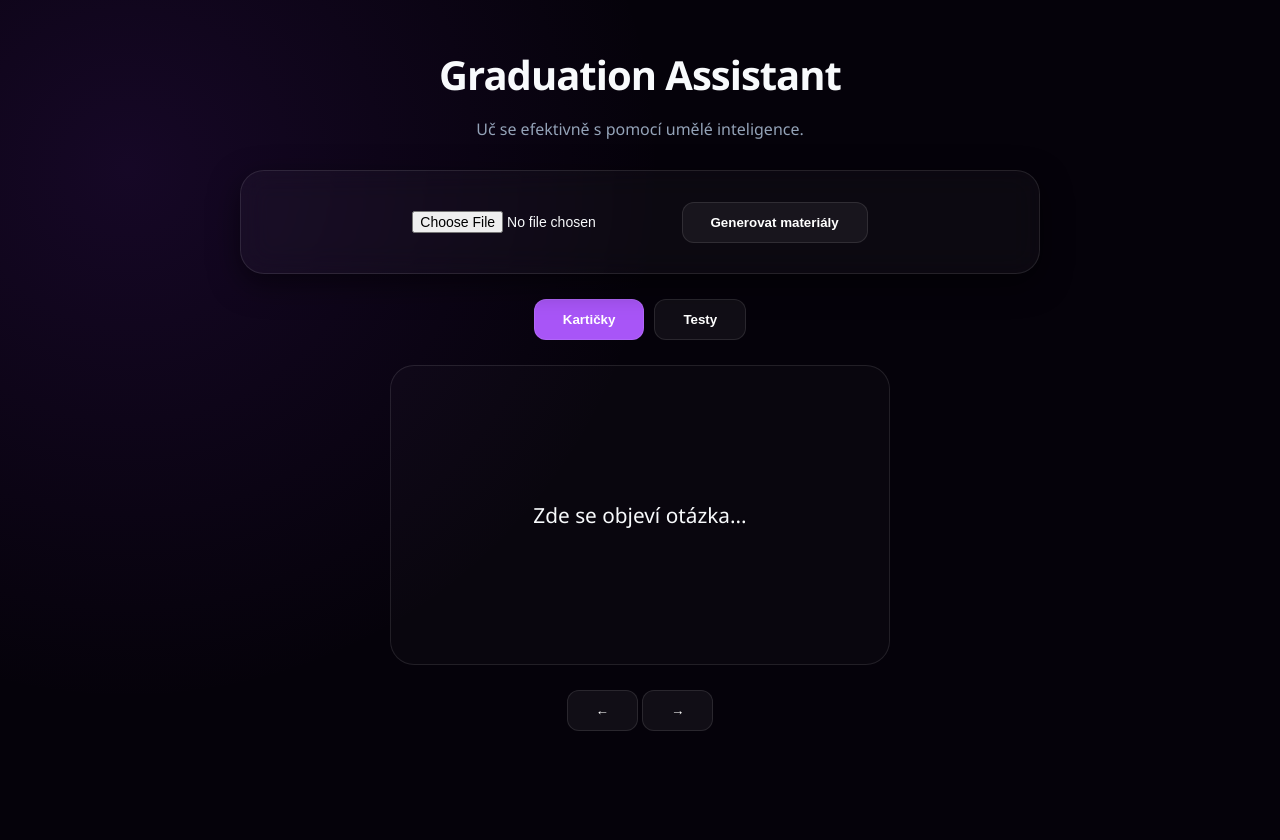
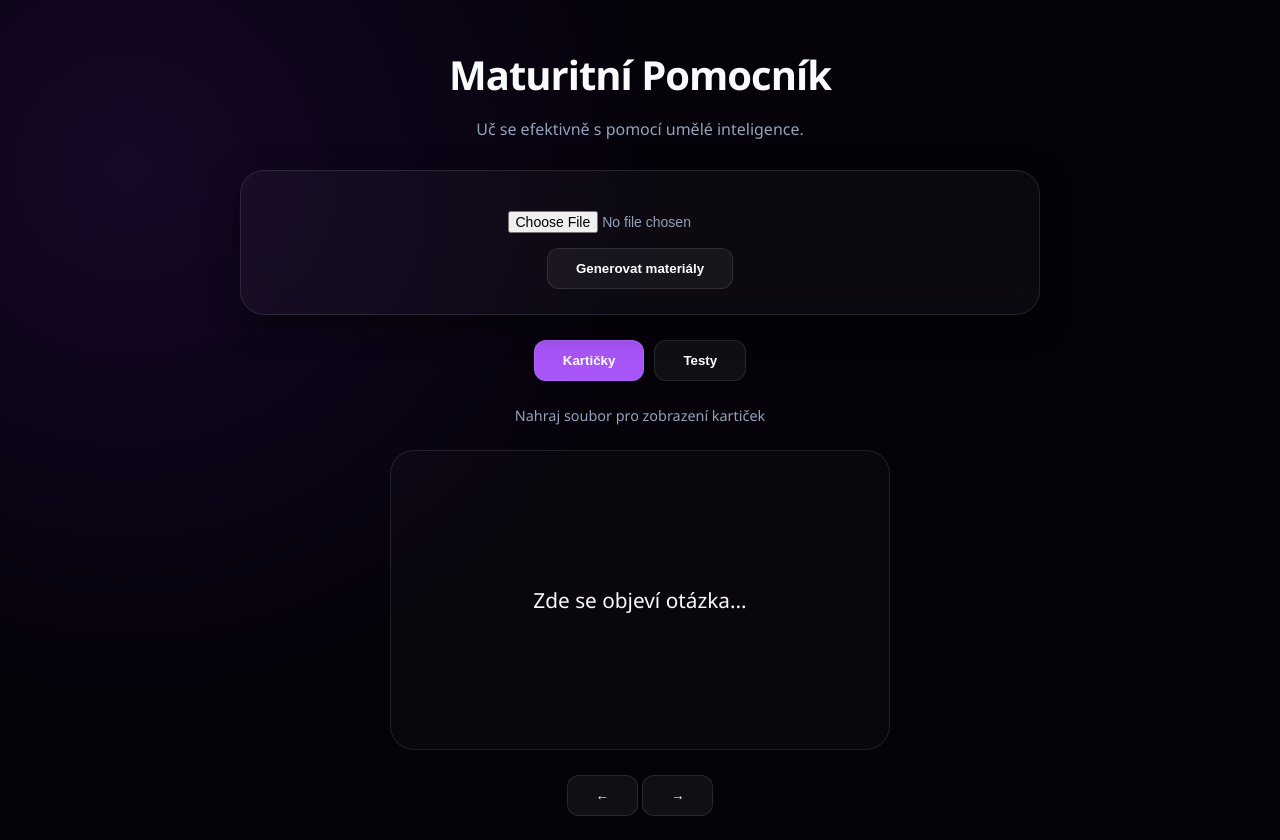
Before and after one commit to atakarawlikiv/flash, a Flask app: page / in a window 1280 px wide. Run offline with Flask 3, Linux system fonts and the light colour scheme.

Commit message:
Update index.html

```diff
--- a/templates/index.html
+++ b/templates/index.html
@@ -3,7 +3,7 @@
 <head>
     <meta charset="UTF-8">
     <meta name="viewport" content="width=device-width, initial-scale=1.0">
-    <title>AI Maturitní Pomocník | Premium</title>
+    <title>Maturitní Pomocník | AI</title>
     <style>
         :root {
             --glass-bg: rgba(255, 255, 255, 0.03);
@@ -13,7 +13,8 @@
         }
 
         body {
-            margin: 0; padding: 20px; font-family: 'Segoe UI', system-ui, sans-serif;
+            margin: 0; padding: 20px;
+            font-family: 'Segoe UI', system-ui, sans-serif;
             background: #05020a; color: #f8fafc; text-align: center;
             background-image: radial-gradient(circle at 10% 20%, rgba(120, 40, 200, 0.15), transparent 40%);
             min-height: 100vh;
@@ -22,147 +23,227 @@
         .container { max-width: 800px; margin: 0 auto; }
 
         .glass-panel {
-            background: var(--glass-bg); backdrop-filter: blur(15px); -webkit-backdrop-filter: blur(15px);
+            background: var(--glass-bg); backdrop-filter: blur(15px);
             border: 1px solid var(--glass-border); border-radius: 24px; padding: 25px;
             box-shadow: 0 10px 30px rgba(0,0,0,0.5);
         }
 
-        /* 3D KARTY */
-        .card-container { perspective: 1000px; margin: 25px auto; width: 100%; max-width: 500px; height: 300px; cursor: pointer; }
-        .card-inner { position: relative; width: 100%; height: 100%; transition: transform 0.6s cubic-bezier(0.4, 0, 0.2, 1); transform-style: preserve-3d; }
+        /* 3D Kartičky */
+        .card-container {
+            perspective: 1000px; margin: 25px auto;
+            width: 100%; max-width: 500px; height: 300px; cursor: pointer;
+        }
+        .card-inner {
+            position: relative; width: 100%; height: 100%;
+            transition: transform 0.6s cubic-bezier(0.4, 0, 0.2, 1);
+            transform-style: preserve-3d;
+        }
         .card-container.flipped .card-inner { transform: rotateY(180deg); }
         .card-front, .card-back {
             position: absolute; width: 100%; height: 100%; backface-visibility: hidden;
-            display: flex; align-items: center; justify-content: center; padding: 30px;
-            box-sizing: border-box; border-radius: 24px; font-size: 1.3rem; border: 1px solid var(--glass-border);
+            display: flex; align-items: center; justify-content: center;
+            padding: 30px; box-sizing: border-box; border-radius: 24px;
+            font-size: 1.3rem; border: 1px solid var(--glass-border);
             background: rgba(255,255,255,0.02);
         }
-        .card-back { transform: rotateY(180deg); background: rgba(168, 85, 247, 0.05); border-color: var(--accent); color: #e9d5ff; }
+        .card-back {
+            transform: rotateY(180deg);
+            background: rgba(168, 85, 247, 0.05);
+            border-color: var(--accent); color: #e9d5ff;
+        }
 
         button {
-            padding: 12px 28px; cursor: pointer; background: rgba(255,255,255,0.05); color: white;
-            border: 1px solid var(--glass-border); border-radius: 12px; transition: 0.3s; font-weight: 600;
+            padding: 12px 28px; cursor: pointer;
+            background: rgba(255,255,255,0.05); color: white;
+            border: 1px solid var(--glass-border); border-radius: 12px;
+            transition: 0.3s; font-weight: 600;
         }
         button:hover { background: var(--accent); box-shadow: 0 0 15px var(--accent-glow); border-color: transparent; }
-        .active-tab { background: var(--accent) !important; }
+        button:disabled { opacity: 0.5; cursor: not-allowed; }
+        .aktivni-tab { background: var(--accent) !important; }
 
-        input[type="file"] { margin: 15px 0; font-size: 14px; }
+        input[type="file"] { margin: 15px 0; font-size: 14px; color: #94a3b8; }
 
-        .quiz-item { text-align: left; margin: 15px 0; padding: 20px; border-radius: 18px; border: 1px solid var(--glass-border); background: rgba(255,255,255,0.01); }
-        .quiz-correct { border-color: #22c55e; background: rgba(34,197,94,0.05); }
-        .quiz-incorrect { border-color: #ef4444; background: rgba(239,68,68,0.05); }
+        .quiz-item {
+            text-align: left; margin: 15px 0; padding: 20px;
+            border-radius: 18px; border: 1px solid var(--glass-border);
+            background: rgba(255,255,255,0.01);
+        }
+        .quiz-spravne { border-color: #22c55e; background: rgba(34,197,94,0.05); }
+        .quiz-spatne { border-color: #ef4444; background: rgba(239,68,68,0.05); }
 
-        #loader { display: none; color: var(--accent); font-weight: bold; margin: 15px; animation: breathe 2s infinite; }
-        @keyframes breathe { 0%, 100% { opacity: 1; } 50% { opacity: 0.3; } }
+        #nacitani { display: none; color: var(--accent); font-weight: bold; margin: 15px; animation: dychani 2s infinite; }
+        @keyframes dychani { 0%, 100% { opacity: 1; } 50% { opacity: 0.3; } }
+
+        .chyba-zprava {
+            color: #f87171; background: rgba(239,68,68,0.1);
+            border: 1px solid rgba(239,68,68,0.3);
+            border-radius: 12px; padding: 15px; margin: 10px 0;
+            display: none;
+        }
+
+        .pocitadlo {
+            color: #94a3b8; font-size: 0.9rem; margin: 5px 0;
+        }
     </style>
 </head>
 <body>
 <div class="container">
-        <h1 style="font-weight: 800; font-size: 2.5rem; letter-spacing: -1px; margin-bottom: 5px;">Graduation Assistant</h1>
+    <h1 style="font-weight: 800; font-size: 2.5rem; letter-spacing: -1px; margin-bottom: 5px;">
+        Maturitní Pomocník
+    </h1>
     <p style="color: #94a3b8; margin-bottom: 30px;">Uč se efektivně s pomocí umělé inteligence.</p>
 
     <div class="glass-panel">
-            <input type="file" id="fileInput" accept=".pdf,.txt">
-            <button onclick="uploadFile()">Generovat materiály</button>
-            <div id="loader">Gemma analyzuje text...</div>
+        <input type="file" id="vstupSoubor" accept=".pdf,.txt">
+        <br>
+        <button id="tlacitkoGenerovat" onclick="nahratSoubor()">Generovat materiály</button>
+        <div id="nacitani">Gemma analyzuje text...</div>
+        <div id="chybaZprava" class="chyba-zprava"></div>
     </div>
 
     <div style="margin: 25px 0; display: flex; gap: 10px; justify-content: center;">
-            <button id="btn-flash" class="active-tab" onclick="switchTab('flash')">Kartičky</button>
-            <button id="btn-quiz" onclick="switchTab('quiz')">Testy</button>
+        <button id="btn-karticky" class="aktivni-tab" onclick="prepnoutTab('karticky')">Kartičky</button>
+        <button id="btn-test" onclick="prepnoutTab('test')">Testy</button>
     </div>
 
-        <div id="flash" class="tab-content">
-            <div class="card-container" onclick="this.classList.toggle('flipped')" id="flashCard">
+    <div id="karticky" class="tab-obsah">
+        <div class="pocitadlo" id="pocitadloKarticek">Nahraj soubor pro zobrazení kartiček</div>
+        <div class="card-container" onclick="this.classList.toggle('flipped')" id="kartickaPrvek">
             <div class="card-inner">
-                    <div class="card-front"><div id="qText">Zde se objeví otázka...</div></div>
-                    <div class="card-back"><div id="aText">...a zde odpověď.</div></div>
+                <div class="card-front"><div id="textOtazky">Zde se objeví otázka...</div></div>
+                <div class="card-back"><div id="textOdpovedi">...a zde odpověď.</div></div>
             </div>
         </div>
         <div style="margin-top: 20px;">
-                <button onclick="prevCard()">←</button>
-                <button onclick="nextCard()">→</button>
+            <button onclick="predchoziKartička()">←</button>
+            <button onclick="dalsiKartička()">→</button>
         </div>
     </div>
 
-        <div id="quiz" class="tab-content" style="display:none">
-            <div id="quizBox"></div>
-            <button onclick="gradeQuiz()" style="width: 100%; margin-top: 15px;">Vyhodnotit test</button>
+    <div id="test" class="tab-obsah" style="display:none">
+        <div id="testBox"></div>
+        <button onclick="vyhodnotitTest()" style="width: 100%; margin-top: 15px;">Vyhodnotit test</button>
     </div>
 </div>
 
 <script>
-        let store = { flashcards: [], quiz: [] }, idx = 0, currentFilename = "";
+    let uloziste = { flashcards: [], quiz: [] };
+    let indexKarticky = 0;
+    let nazevSouboru = "";
 
-        function switchTab(tab) {
-            document.querySelectorAll('.tab-content').forEach(c => c.style.display = 'none');
-            document.querySelectorAll('button[id^="btn-"]').forEach(b => b.classList.remove('active-tab'));
+    function prepnoutTab(tab) {
+        document.querySelectorAll('.tab-obsah').forEach(c => c.style.display = 'none');
+        document.querySelectorAll('button[id^="btn-"]').forEach(b => b.classList.remove('aktivni-tab'));
         document.getElementById(tab).style.display = 'block';
-            document.getElementById('btn-' + tab).classList.add('active-tab');
+        document.getElementById('btn-' + tab).classList.add('aktivni-tab');
     }
 
-        async function uploadFile() {
-            const file = document.getElementById('fileInput').files[0];
-            if(!file) return alert("Vyberte soubor!");
-            currentFilename = file.name;
-            const loader = document.getElementById('loader');
-            loader.style.display = "block";
+    function zobrazitChybu(zprava) {
+        const el = document.getElementById('chybaZprava');
+        el.textContent = '⚠️ ' + zprava;
+        el.style.display = 'block';
+    }
+
+    function skrytChybu() {
+        document.getElementById('chybaZprava').style.display = 'none';
+    }
+
+    async function nahratSoubor() {
+        const soubor = document.getElementById('vstupSoubor').files[0];
+        if (!soubor) return alert("Vyberte soubor!");
+
+        nazevSouboru = soubor.name;
+        const nacitani = document.getElementById('nacitani');
+        const tlacitko = document.getElementById('tlacitkoGenerovat');
+
+        nacitani.style.display = "block";
+        tlacitko.disabled = true;
+        skrytChybu();
 
         const fd = new FormData();
-            fd.append("file", file);
+        fd.append("file", soubor);
 
         try {
-                const r = await fetch("/upload", { method: "POST", body: fd });
-                const res = await r.json();
-                if(res.error) throw new Error(res.error);
+            const odpoved = await fetch("/upload", { method: "POST", body: fd });
+            const data = await odpoved.json();
 
-                store = JSON.parse(res.result);
-                idx = 0;
-                renderFlash();
-                renderQuiz();
-                switchTab('flash');
-            } catch(e) {
-                alert("Chyba při generování materiálu.");
+            if (data.error) throw new Error(data.error);
+
+            let parsovano;
+            try {
+                parsovano = JSON.parse(data.result);
+            } catch (e) {
+                throw new Error("AI vrátila neplatná data. Zkus to znovu.");
+            }
+
+            if (!parsovano.flashcards || !parsovano.quiz) {
+                throw new Error("Neplatný formát odpovědi od AI.");
+            }
+
+            uloziste = parsovano;
+            indexKarticky = 0;
+            zobrazitKarticky();
+            zobrazitTest();
+            prepnoutTab('karticky');
+
+        } catch (e) {
+            zobrazitChybu(e.message || "Neznámá chyba při generování materiálu.");
             console.error(e);
         } finally {
-                loader.style.display = "none";
+            nacitani.style.display = "none";
+            tlacitko.disabled = false;
         }
     }
 
-        function renderFlash() {
-            if(!store.flashcards.length) return;
-            document.getElementById('qText').innerText = store.flashcards[idx].q;
-            document.getElementById('aText').innerText = store.flashcards[idx].a;
-            document.getElementById("flashCard").classList.remove('flipped');
+    function zobrazitKarticky() {
+        if (!uloziste.flashcards.length) return;
+        const k = uloziste.flashcards[indexKarticky];
+        document.getElementById('textOtazky').innerText = k.q;
+        document.getElementById('textOdpovedi').innerText = k.a;
+        document.getElementById('kartickaPrvek').classList.remove('flipped');
+        document.getElementById('pocitadloKarticek').textContent =
+            `Kartička ${indexKarticky + 1} z ${uloziste.flashcards.length} — klikni pro otočení`;
     }
 
-        function nextCard() { if(idx < store.flashcards.length-1) { idx++; renderFlash(); } }
-        function prevCard() { if(idx > 0) { idx--; renderFlash(); } }
-
-        function renderQuiz() {
-            document.getElementById("quizBox").innerHTML = store.quiz.map((q, i) => `
-                <div class="quiz-item" id="q${i}">
-                    <p style="margin-top:0"><b>${i+1}. ${q.q}</b></p>
-                    ${q.options.map(o => `<label style="display:block; margin: 10px 0; cursor:pointer">
-                        <input type="radio" name="q${i}" value="${o}"> ${o}
-                    </label>`).join('')}
-                </div>`).join('');
+    function dalsiKartička() {
+        if (indexKarticky < uloziste.flashcards.length - 1) { indexKarticky++; zobrazitKarticky(); }
+    }
+    function predchoziKartička() {
+        if (indexKarticky > 0) { indexKarticky--; zobrazitKarticky(); }
     }
 
-        function gradeQuiz() {
-            let score = 0;
-            store.quiz.forEach((q, i) => {
-                const sel = document.querySelector(`input[name="q${i}"]:checked`);
+    function zobrazitTest() {
+        document.getElementById("testBox").innerHTML = uloziste.quiz.map((q, i) => `
+            <div class="quiz-item" id="q${i}">
+                <p style="margin-top:0"><b>${i + 1}. ${q.q}</b></p>
+                ${q.options.map(o => `
+                    <label style="display:block; margin: 10px 0; cursor:pointer">
+                        <input type="radio" name="q${i}" value="${o}"> ${o}
+                    </label>
+                `).join('')}
+            </div>
+        `).join('');
+    }
+
+    function vyhodnotitTest() {
+        let skore = 0;
+        uloziste.quiz.forEach((q, i) => {
+            const vybrano = document.querySelector(`input[name="q${i}"]:checked`);
             const div = document.getElementById(`q${i}`);
-                if(sel && sel.value === q.correct) {
-                    score++;
-                    div.className = 'quiz-item quiz-correct';
+            if (vybrano && vybrano.value === q.correct) {
+                skore++;
+                div.className = 'quiz-item quiz-spravne';
             } else {
-                    div.className = 'quiz-item quiz-incorrect';
+                div.className = 'quiz-item quiz-spatne';
             }
         });
-            alert(`Tvé skóre: ${score} z ${store.quiz.length}`);
-            fetch('/save_score', { method: 'POST', headers: {'Content-Type': 'application/json'}, body: JSON.stringify({filename: currentFilename, score: score, total: store.quiz.length})});
+        alert(`Tvé skóre: ${skore} z ${uloziste.quiz.length} 🎉`);
+        fetch('/save_score', {
+            method: 'POST',
+            headers: { 'Content-Type': 'application/json' },
+            body: JSON.stringify({ filename: nazevSouboru, score: skore, total: uloziste.quiz.length })
+        });
     }
 </script>
 </body>
```
Lines whose indentation alone changed are shown as unchanged.
